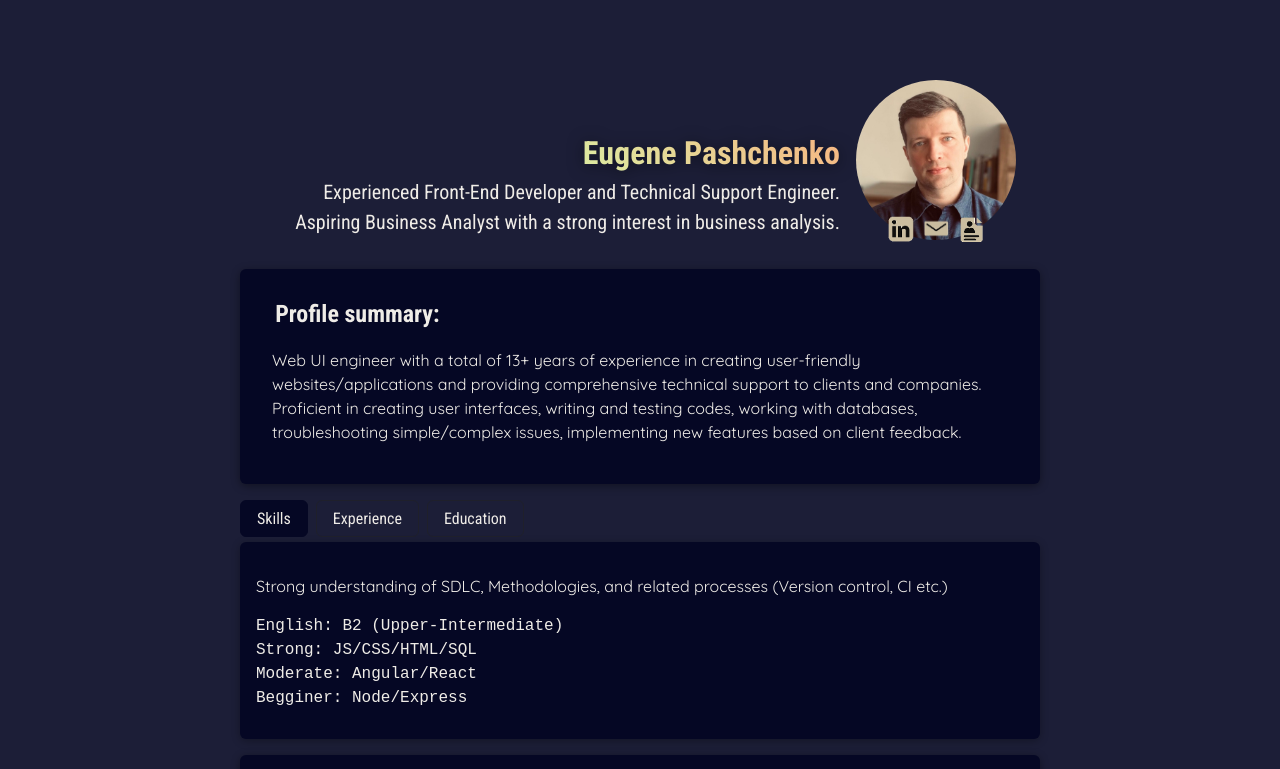
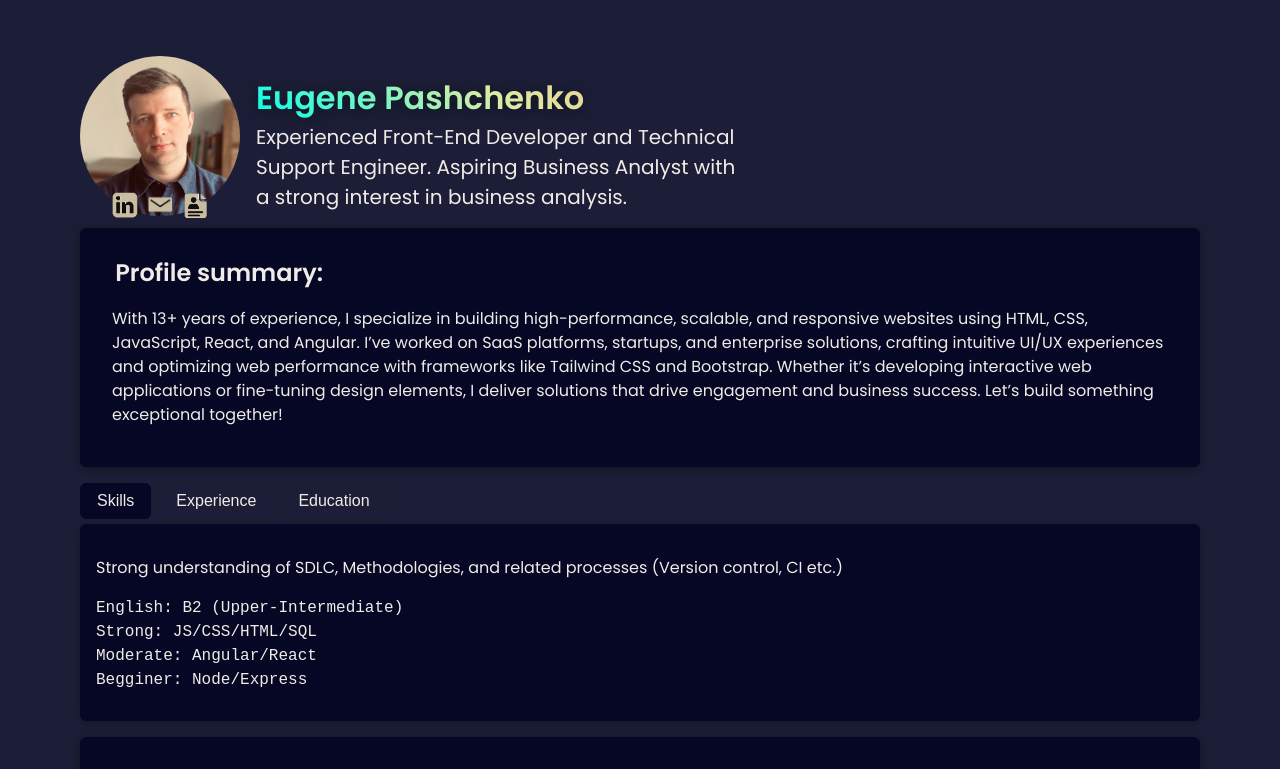
Before and after one commit to cdpnd/CV, a React (Vite) app: page / in a window 1280 px wide. Shown: the top 769 px of the page. Built offline with nearby package versions, Linux system fonts and the light colour scheme.

Commit message:
UI upodates

```diff
--- a/src/components/Header/Header.css
+++ b/src/components/Header/Header.css
@@ -1,15 +1,16 @@
 header {
-  text-align: center;
-  margin: 2rem 0;
+  text-align: left;
+  margin: auto;
+  width: 90%;
+  max-width: 70rem;
 
   .my-name {
     margin: 1rem 1rem 0;
     display: inline-block;
-    text-align: right;
-    width: 35rem;
+    text-align: left;
+    width: 30rem;
      h1 {
       margin: 0;
-      font-family: "Roboto Condensed", sans-serif;
       font-size: 2rem;
       background: linear-gradient(40deg, #02ffea, #dceca2, #f7b481);
       -webkit-background-clip: text;
@@ -20,7 +21,6 @@ header {
       margin: 0;
       font-size: 1.25rem;
       color: #efece7;
-      font-family: "Roboto Condensed", sans-serif;
     }
   }
   .avatar {
@@ -28,7 +28,7 @@ header {
     top: 2rem;
     margin: 1rem 0 0;
     display: inline-block;
-    text-align: right;
+    text-align: left;
     img {
       vertical-align: bottom;
       height: 10rem;
--- a/src/components/Header/Header.jsx
+++ b/src/components/Header/Header.jsx
@@ -11,12 +11,6 @@ export default function Header() {
 
   return (
     <header>
-      <div className="my-name">
-        <h1>Eugene Pashchenko</h1>
-        <p>
-          {description}
-        </p>
-      </div>
       <div className="avatar">
         <img src={avatar} alt="Stylized atom" />
         <div className="buttons">
@@ -25,6 +19,12 @@ export default function Header() {
           <a href={cvpdf} target="_blank"><img src={cv} alt="Download CV" /></a>
         </div>
       </div>
+      <div className="my-name">
+        <h1>Eugene Pashchenko</h1>
+        <p>
+          {description}
+        </p>
+      </div>
     </header>
   );
 }
--- a/src/components/Summary.jsx
+++ b/src/components/Summary.jsx
@@ -3,12 +3,7 @@ export default function Summary() {
         <>
             <h2 className="left">Profile summary:</h2>
             <p>
-                Web UI engineer with a total of 13+ years of experience in creating
-                user-friendly websites/applications and providing comprehensive
-                technical support to clients and companies. Proficient in creating
-                user interfaces, writing and testing codes, working with
-                databases, troubleshooting simple/complex issues, implementing
-                new features based on client feedback.
+                With 13+ years of experience, I specialize in building high-performance, scalable, and responsive websites using HTML, CSS, JavaScript, React, and Angular. I’ve worked on SaaS platforms, startups, and enterprise solutions, crafting intuitive UI/UX experiences and optimizing web performance with frameworks like Tailwind CSS and Bootstrap. Whether it’s developing interactive web applications or fine-tuning design elements, I deliver solutions that drive engagement and business success. Let’s build something exceptional together!
             </p>
         </>
     );
--- a/src/index.css
+++ b/src/index.css
@@ -1,11 +1,11 @@
-@import url("https://fonts.googleapis.com/css2?family=Quicksand:wght@400;700&family=Roboto+Condensed:wght@400;700&display=swap");
+@import url('https://fonts.googleapis.com/css2?family=Poppins:wght@300;400;600&display=swap');
 
 * {
   box-sizing: border-box;
 }
 
 html {
-  font-family: "Quicksand", sans-serif;
+  font-family: "Poppins", sans-serif;
   line-height: 1.5;
 
   color: #efece7;
@@ -21,7 +21,7 @@ html {
 
 main {
   width: 90%;
-  max-width: 50rem;
+  max-width: 70rem;
   margin: auto;
 }
 
@@ -30,14 +30,13 @@ main {
   border-radius: 6px;
   background-color: #050724;
   box-shadow: 0 2px 8px rgba(0, 0, 0, 0.4);
-  margin: 0 0 1rem 0;
+  margin: 1rem 0 1rem 0;
 }
 
 main {
   h2 {
     margin: 0.2rem 0.2rem;
   text-align: center;
-  font-family: "Roboto Condensed", sans-serif;
   color: #efece7;
   }
   .left {
@@ -56,7 +55,7 @@ main {
 }
 
 #core-concepts li {
-  width: 10rem;
+  width: 30%;
   text-align: center;
 }
 
@@ -96,7 +95,6 @@ main {
   border-radius: 6px;
   background-color: transparent;
   color: #efece7;
-  font-family: "Roboto Condensed", sans-serif;
   font-size: 1rem;
   cursor: pointer;
   transition: all 0.2s ease-in-out;
```
